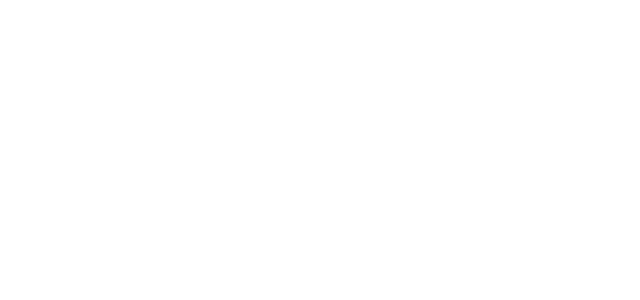
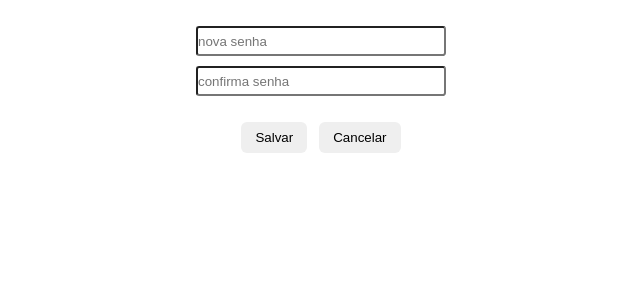
Before and after one commit to hernandesdoug/instagram-clone-front, a React (Vite) app: page /altera-senha in a window 1280 px wide. Before the commit this address had no page. Shown: the top 300 px of the page, without its empty margins (319-959 px from the left). Built offline with nearby package versions, Linux system fonts and the light colour scheme.

Commit message:
adicionar funcao para alterar senha do usuario

```diff
--- a/src/App.tsx
+++ b/src/App.tsx
@@ -6,6 +6,7 @@ import Feed from "./components/feed.tsx";
 import Pesquisa from "./components/pesquisa.tsx";
 import Lista from "./components/lista.tsx";
 import CriarPost from "./components/criarPost.tsx";
+import AlteraSenha from "./components/alteraSenha.tsx";
 
 function App() {
 
@@ -20,6 +21,7 @@ function App() {
         <Route path="/pesquisa" element={<Pesquisa />} />
         <Route path="/usuario/lista/:tipo" element={<Lista />} />
         <Route path="/post" element={<CriarPost />} />
+        <Route path="/altera-senha" element={<AlteraSenha />} />
       </Routes>
     </BrowserRouter>
   )
--- /dev/null
+++ b/src/assets/css/alteraSenha.tsx
@@ -0,0 +1,36 @@
+import styled from "styled-components";
+
+export const Container = styled.div`
+  max-width: 600px;
+  margin: 0 auto;
+  padding: 16px;
+`;
+
+export const CamposSenha = styled.div`
+    display: flex;
+    flex-direction: column;
+    align-items: center;
+    gap: 10px;
+    justify-content: center;
+    margin: 10px;
+`;
+
+export const Inputs = styled.input`
+  width: 250px;
+  height: 30px;
+  border-radius: 0.2rem;
+`;
+
+export const Botoes = styled.div`
+    display: flex;
+    gap: 12px;
+    margin-top: 16px;
+
+    button {
+        padding: 8px 14px;
+        border-radius: 6px;
+        border: none;
+        cursor: pointer;
+        font-weight: 500;
+    }
+`;
--- a/src/assets/css/usuario.tsx
+++ b/src/assets/css/usuario.tsx
@@ -142,3 +142,25 @@ export const LinkSeguidores = styled(Link)`
     text-decoration: none;
     color: #000;
 `;
+
+export const MenuDropdown = styled.div`
+    position: absolute;
+    top: 60px;
+    right: 10px;
+    background: white;
+    border: 1px solid #ccc;
+    border-radius: 8px;
+    padding: 10px;
+    display: flex;
+    flex-direction: column;
+    gap: 8px;
+
+    button {
+        background: none;
+        border: none;
+        cursor: pointer;
+        display: flex;
+        align-items: center;
+        gap: 5px;
+    }
+`;
--- /dev/null
+++ b/src/components/alteraSenha.tsx
@@ -0,0 +1,62 @@
+import api from "../services/api.ts";
+import { useState } from "react";
+import { useNavigate } from "react-router-dom";
+import { Container, Inputs, CamposSenha, Botoes } from "../assets/css/alteraSenha.tsx";
+
+const alteraSenha = () => {
+    const [novaSenha, setNovaSenha] = useState("");
+    const [confirmarSenha, setConfirmarSenha] = useState("");
+    const [] = useState()
+    const navigate = useNavigate();
+
+    const handleCancel = () => {
+        const usuarioNome = localStorage.getItem("usuario-nome");
+        navigate(`/usuario/${usuarioNome}`);
+    }
+
+const handleSenha = async () => {
+    if (novaSenha !== confirmarSenha) {
+        alert("As senhas não coincidem!");
+        return;
+    }
+    try {
+        const idUsuario = localStorage.getItem("usuario-id")
+        const response = await api.post(`/user/password/${idUsuario}`, { idUsuario, novaSenha });
+        if (response.status === 201) {
+            setNovaSenha("");
+            setConfirmarSenha("");
+            navigate("/feed");
+        } else {
+            console.log("User data Failed!", response.status);
+        }
+    } catch (error) {
+        console.error("Unexpected error!", error);
+    }
+}
+return (
+    <Container>
+        <CamposSenha>
+            <Inputs type="password"
+                id="password"
+                placeholder="nova senha"
+                value={novaSenha}
+                onChange={e => setNovaSenha(e.target.value)}
+                required
+            />
+            <Inputs type="password"
+                id="password"
+                placeholder="confirma senha"
+                value={confirmarSenha}
+                onChange={e => setConfirmarSenha(e.target.value)}
+                required
+            />
+            <Botoes>
+                <button onClick={handleSenha}>Salvar</button>
+                <button onClick={handleCancel}>Cancelar</button>
+            </Botoes>
+
+        </CamposSenha>
+    </Container>
+)
+}
+export default alteraSenha;
--- a/src/components/usuario.tsx
+++ b/src/components/usuario.tsx
@@ -1,7 +1,7 @@
 import {
     Container, Editar, ImgPerfil, Campo, Botoes, ConteudoPerfil,
     Voltar, BtnLogout, Perfil, Header, Info, Dados, BioUsuario,
-    NomeUsuario, LinkSeguidores, Criar
+    NomeUsuario, LinkSeguidores, Criar, MenuDropdown
 } from "../assets/css/usuario.tsx";
 import { useState, useEffect } from "react";
 import { useParams } from "react-router-dom";
@@ -9,7 +9,7 @@ import api from "../services/api.ts";
 import Footer from "./footer.tsx";
 import type { usuarioProps } from "./usuario.ts";
 import ListarPosts from "./listarPosts.tsx"
-import { FaSignOutAlt } from 'react-icons/fa';
+import { FaSignOutAlt, FaKey, FaBars } from 'react-icons/fa';
 import { useNavigate } from 'react-router-dom';
 
 const Usuario = () => {
@@ -28,6 +28,7 @@ const Usuario = () => {
     const [seguidores, setNumSeguidores] = useState<number>(0);
     const [seguindo, setNumSeguindo] = useState<number>(0);
     const [isVisitando, setIsVisitando] = useState<boolean>(false);
+    const [menuAberto, setMenuAberto] = useState(false);
     const usuarioLogado = localStorage.getItem("usuario-nome");
     const params = useParams();
     const navigate = useNavigate();
@@ -165,7 +166,21 @@ const Usuario = () => {
                         {usuarioLogado && isVisitando && <Voltar to={"/feed"}></Voltar>}
                         {usuarioLogado && !isVisitando && <Criar to={"/post"}></Criar>}
                         <strong>{nomeUsuario}</strong>
-                        <BtnLogout onClick={logoutPerfil}><FaSignOutAlt /></BtnLogout>
+
+                        <button onClick={() => setMenuAberto(!menuAberto)}>
+                            <FaBars />
+                        </button>
+                        {menuAberto && (
+                            <MenuDropdown>
+                                <button onClick={() => navigate("/altera-senha")}>
+                                    <FaKey /> Alterar Senha
+                                </button>
+                                <BtnLogout onClick={logoutPerfil}>
+                                    <FaSignOutAlt />
+                                </BtnLogout>
+                            </MenuDropdown>
+                        )}
+
                     </Header>
 
                     <Perfil>
```
